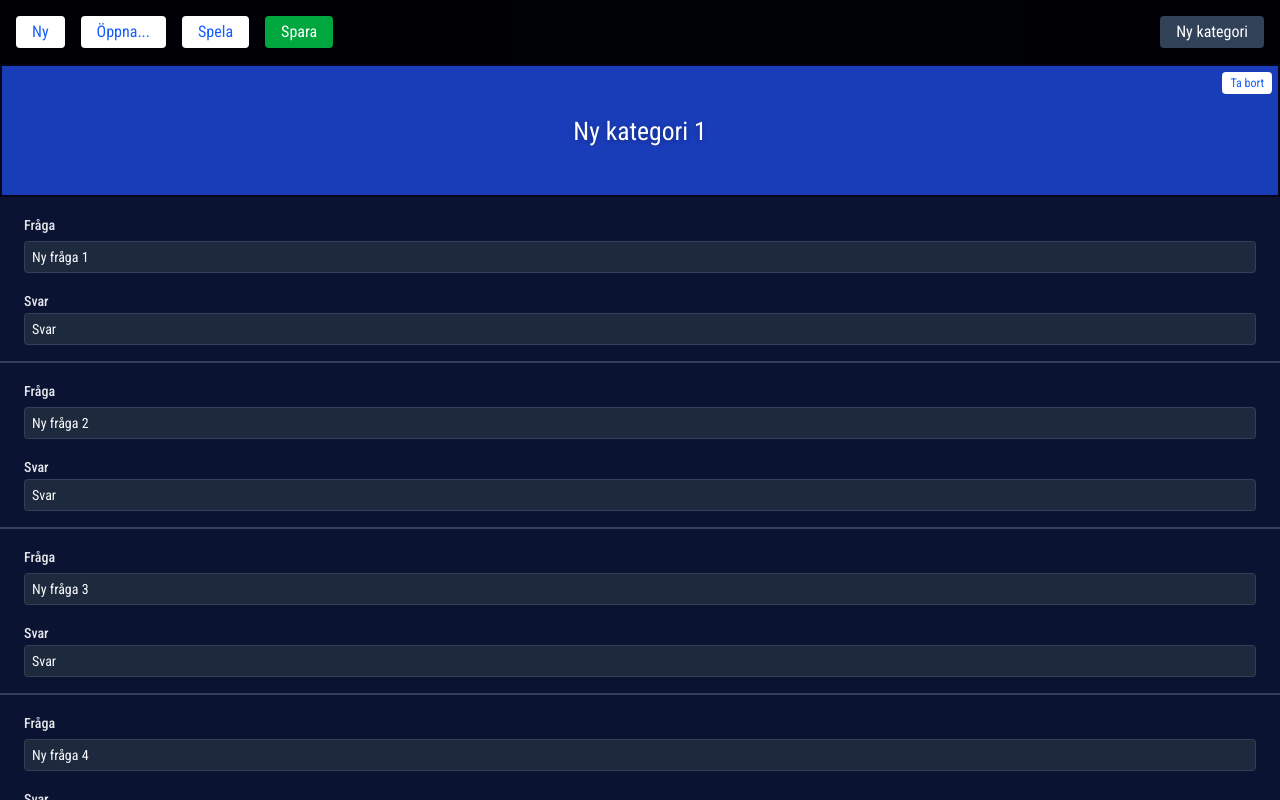
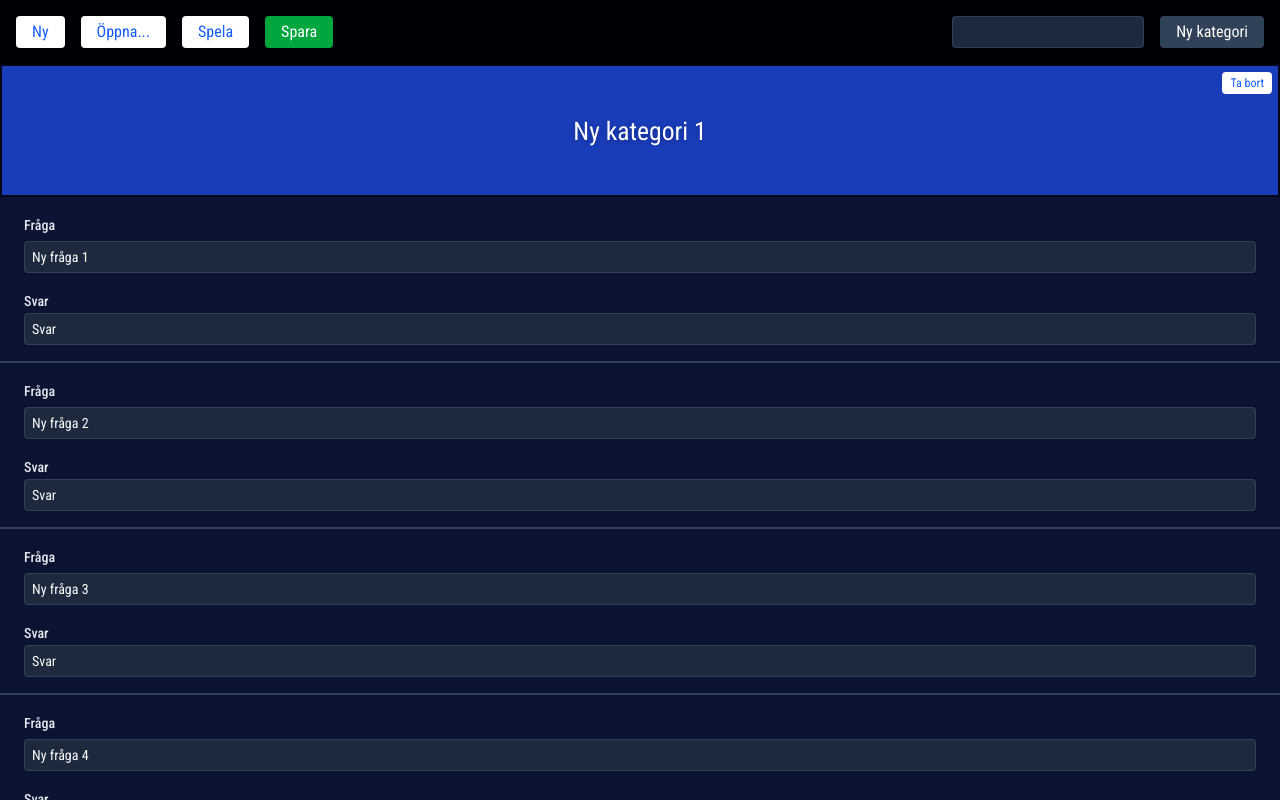
Before and after one commit to Trevald/Gepard, a Vue app: page / in a window 1280 px wide. Both pictures are taken after a click on the button "Ny". Shown: the top 800 px of the page. Built offline with nearby package versions, Linux system fonts and the light colour scheme.

Commit message:
Reload functionality

```diff
--- a/src/App.vue
+++ b/src/App.vue
@@ -5,7 +5,9 @@
                 <button type="button" class="button" @click="createNew($event)">Ny</button>
                 <input type="file" id="fileinput" @change="fileChange($event)" />
                 <label class="button" for="fileinput">Öppna...</label>
-                <button type="button" class="button" @click="setMode('view')">Spela</button>
+                <button v-if="!gameHasStarted" type="button" class="button" @click="setMode('view')">Spela</button>
+                <button v-if="gameHasStarted" type="button" class="button" @click="restart()">Börja om</button>
+
                 <template v-if="document">
                     <button v-if="mode !== 'edit'" type="button" class="button" @click="setMode('edit')">Ändra</button>
                     <button v-if="mode === 'edit'" type="button" class="button primary" @click="downloadFile($event)">
@@ -13,15 +15,16 @@
                     </button>
                 </template>
             </div>
-            <div class="group">
-                <button
-                    v-if="this.document && mode === 'edit'"
-                    type="button"
-                    class="button secondary"
-                    @click="newCategory()"
-                >
-                    Ny kategori
-                </button>
+            <div class="group" v-if="this.document && mode === 'edit'">
+                <input
+                    type="text"
+                    class="block w-48 rounded-sm bg-slate-800 px-3 py-2 text-base text-gray-50 outline-1 -outline-offset-1 outline-slate-700 placeholder:text-gray-400 focus:outline-2 focus:-outline-offset-2 focus:outline-indigo-600 sm:text-sm/6"
+                    style="padding: 4px 8px"
+                    v-model="document.title"
+                    @input="changeTitle($event)"
+                    placegholder="Namn"
+                />
+                <button type="button" class="button secondary" @click="newCategory()">Ny kategori</button>
             </div>
         </div>
         <div v-if="document" :class="classList">
@@ -33,6 +36,7 @@
                         @change-title="changeCategoryTitle($event, index)"
                         @change-question="changeQuestion($event, index)"
                         @delete-category="deleteCategory($event, index)"
+                        @question-answered="questionAnswered($event, index)"
                     />
                 </li>
             </ul>
@@ -65,12 +69,34 @@ export default {
         classList() {
             return `mode-${this.mode}`
         },
+
+        gameHasStarted() {
+            if (!this.document) {
+                return false
+            }
+
+            for (const category of this.document.categories) {
+                for (const question of category.questions) {
+                    if (question.answered === true) {
+                        return true
+                    }
+                }
+            }
+
+            return false
+        },
+
         showMenu() {
             return this._showMenu || !this.document
         }
     },
 
     methods: {
+        changeTitle(event) {
+            this.document.title = event.target.value
+            this.cacheCurrentFile()
+        },
+
         changeCategoryTitle(value, index) {
             this.document.categories[index].name = value
             this.cacheCurrentFile()
@@ -85,6 +111,23 @@ export default {
         deleteCategory(index) {
             this.document.categories.splice(index, 1)
             this.cacheCurrentFile()
+        },
+
+        questionAnswered(value, index) {
+            this.document.categories[index].questions[value].answered = true
+            this.cacheCurrentFile()
+        },
+
+        restart() {
+            for (let i = 0; i < this.document.categories.length; i++) {
+                for (let j = 0; j < this.document.categories[i].questions.length; j++) {
+                    this.document.categories[i].questions[j].answered = undefined
+                }
+            }
+
+            this._showMenu = false
+            this.cacheCurrentFile()
+            window.location.reload()
         },
 
         fileChange(event) {
@@ -122,6 +165,7 @@ export default {
         },
 
         downloadFile() {
+            this.restart()
             const textToSave = stringify(this.document, {
                 merge: false,
                 uniqueKeys: false,
@@ -131,7 +175,7 @@ export default {
             const hiddenElement = document.createElement("a")
             hiddenElement.href = "data:attachment/text," + encodeURI(textToSave)
             hiddenElement.target = "_blank"
-            hiddenElement.download = "untitled.yaml"
+            hiddenElement.download = this.document.title ? this.document.title + ".yaml" : "untitled.yaml"
             hiddenElement.click()
             this._showMenu = false
         },
--- a/src/components/Category.vue
+++ b/src/components/Category.vue
@@ -8,7 +8,7 @@
         <ul>
             <li v-for="(question, index) in questions">
                 <QuestionEdit v-if="mode === 'edit'" :question="question" @change="changeQuestion($event, index)" />
-                <Question v-else :question="question" :index="index" />
+                <Question v-else :question="question" :index="index" @answered="questionAnswered(index)" />
             </li>
         </ul>
     </div>
@@ -24,7 +24,7 @@ export default {
         QuestionEdit
     },
 
-    emits: ["changeTitle", "changeQuestion", "deleteCategory"],
+    emits: ["changeTitle", "changeQuestion", "deleteCategory", "questionAnswered"],
 
     props: {
         category: Object,
@@ -65,6 +65,10 @@ export default {
 
         deleteCategory() {
             this.$emit("deleteCategory")
+        },
+
+        questionAnswered(index) {
+            this.$emit("questionAnswered", index)
         }
     }
 }
--- a/src/components/Question.vue
+++ b/src/components/Question.vue
@@ -27,7 +27,6 @@ export default {
 
     data() {
         return {
-            answered: false,
             scaleUp: 1,
             scaleDown: 1,
             show: false,
@@ -37,7 +36,17 @@ export default {
         }
     },
 
+    watch: {
+        question() {
+            console.log("question")
+        }
+    },
+
     computed: {
+        answered() {
+            return this.question.answered === true
+        },
+
         classList() {
             return this.state
         },
@@ -69,7 +78,7 @@ export default {
             this.state = "close"
 
             setTimeout(() => {
-                this.answered = true
+                this.$emit("answered")
             }, 500)
         },
 
@@ -92,6 +101,9 @@ export default {
     },
 
     mounted() {
+        if (!this.$refs.wrapper) {
+            return
+        }
         const container = this.$refs.container.getBoundingClientRect()
         const wrapper = this.$refs.wrapper.getBoundingClientRect()
         const card = this.$refs.card.getBoundingClientRect()
--- a/src/style.css
+++ b/src/style.css
@@ -89,6 +89,7 @@ body {
 
 .menu .group {
     display: flex;
+    align-items: center;
     gap: 1rem;
 }
 
@@ -117,6 +118,7 @@ body {
     color: var(--color-blue-600);
     cursor: pointer;
     transition: all 250ms ease;
+    white-space: nowrap;
 }
 
 .button:hover {
```
